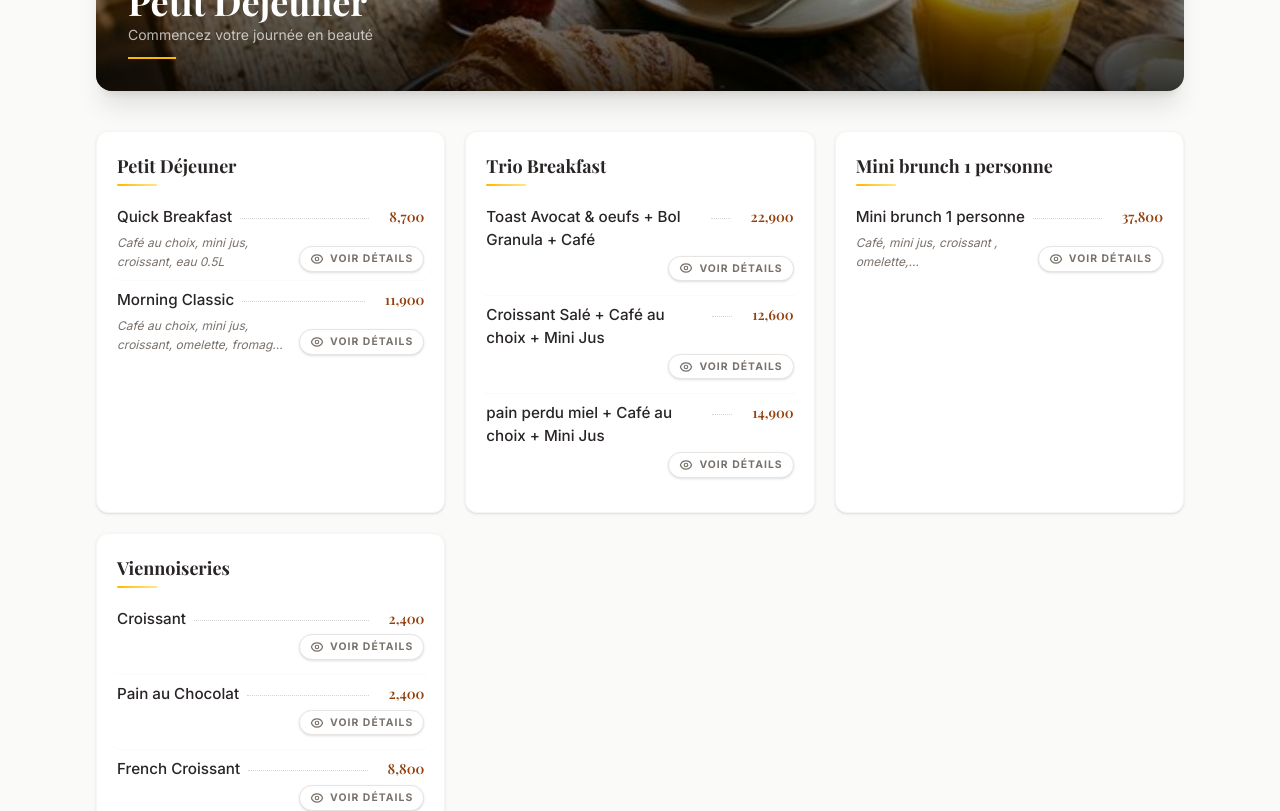
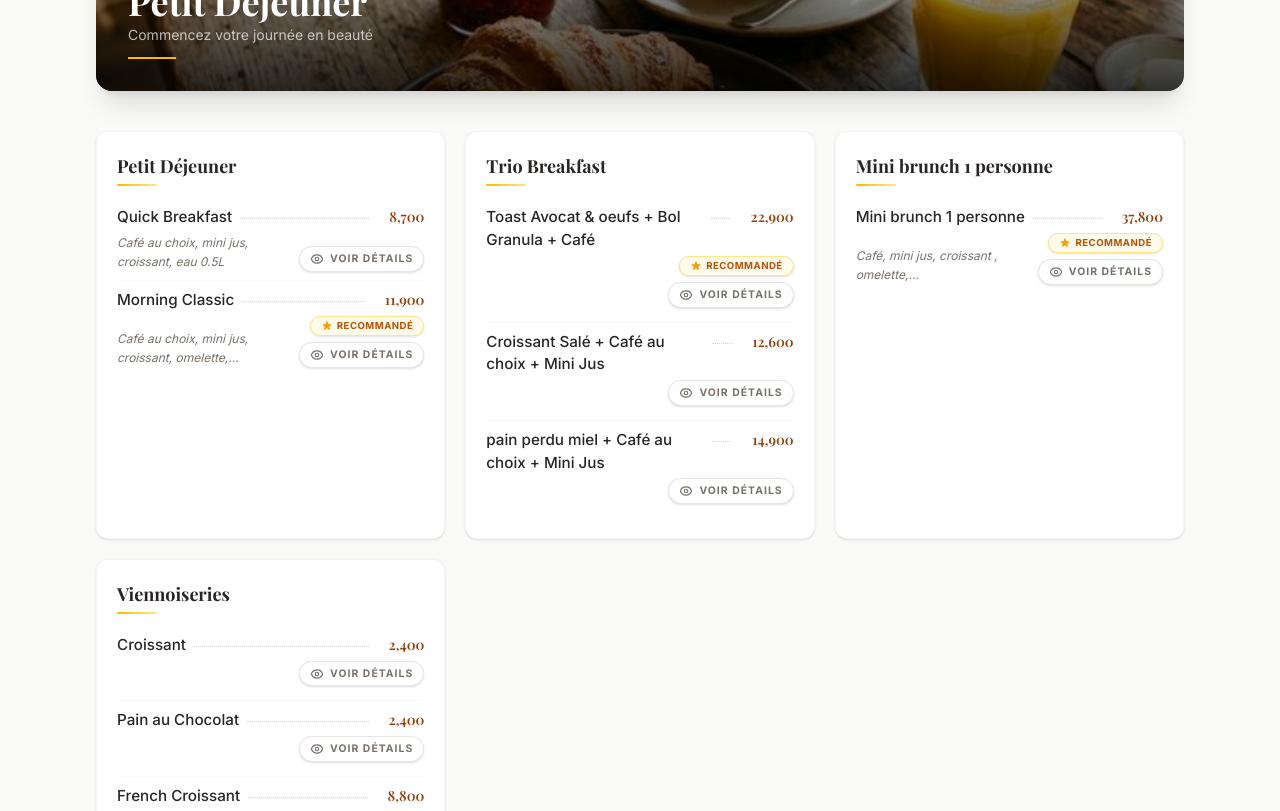
Before and after one commit to aminos14759/cafe, a React (Vite) app: page / in a window 1280 px wide. Shown: the part 1220-2031 px from the top of the page. Built offline with nearby package versions, Linux system fonts and the light colour scheme; a web font is replaced by a local one.

Commit message:
ajout de recommandation

```diff
--- a/src/App.jsx
+++ b/src/App.jsx
@@ -53,13 +53,13 @@ const menuSections = [
         name: "Petit Déjeuner",
         items: [
           { name: "Quick Breakfast", desc: "Café au choix, mini jus, croissant, eau 0.5L", price: "8,700" },
-          { name: "Morning Classic", desc: "Café au choix, mini jus, croissant, omelette, fromage blanc & confiture", price: "11,900" },
+          { name: "Morning Classic", desc: "Café au choix, mini jus, croissant, omelette, fromage blanc & confiture", price: "11,900", popular: true },
         ],
       },
       {
         name: "Trio Breakfast",
         items: [
-          { name: "Toast Avocat & oeufs + Bol Granula + Café", price: "22,900" },
+          { name: "Toast Avocat & oeufs + Bol Granula + Café", price: "22,900", popular: true },
           { name: "Croissant Salé + Café au choix + Mini Jus", price: "12,600" },
           { name: "pain perdu miel + Café au choix + Mini Jus", price: "14,900" },
         ],
@@ -67,7 +67,7 @@ const menuSections = [
       {
         name: "Mini brunch 1 personne ",
         items: [
-          { name: "Mini brunch 1 personne ", desc: "Café, mini jus, croissant , omelette, fromage,charcuterie , tartine oeuf brouillé , tartine roquette tomate ,tartine Au fromage , harrisa,frommage blanc ,barquette, nuggets et boule fromage, crepe sucre, pain perdu miel fruit, bol granola, confiture,miel", price: "37,800" },
+          { name: "Mini brunch 1 personne ", desc: "Café, mini jus, croissant , omelette, fromage,charcuterie , tartine oeuf brouillé , tartine roquette tomate ,tartine Au fromage , harrisa,frommage blanc ,barquette, nuggets et boule fromage, crepe sucre, pain perdu miel fruit, bol granola, confiture,miel", price: "37,800", popular: true },
         ],
       },
       {
@@ -132,7 +132,7 @@ const menuSections = [
       {
         name: "Affogato",
         items: [
-          { name: "Pistache", price: "7,500" },
+          { name: "Pistache", price: "7,500", popular: true },
           { name: "Caramel", price: "7,100" },
           { name: "Tiramisu", price: "7,100" },
           { name: "Vanille", price: "7,100" },
@@ -152,7 +152,7 @@ const menuSections = [
           { name: "Spéculoos", price: "11,900" },
           { name: "Nutella", price: "12,600" },
           { name: "Caramel Spéculoos", price: "13,000" },
-          { name: "Nutella Spéculoos", price: "13,000" },
+          { name: "Nutella Spéculoos", price: "13,000", popular: true },
           { name: "Pistache", price: "12,600" },
         ],
       },
@@ -249,7 +249,7 @@ const menuSections = [
       {
         name: "Sandwiches",
         items: [
-          { name: "Crispy chicken", price: "14,200" },
+          { name: "Crispy chicken", price: "14,200", popular: true },
           { name: "Grillé chicken", price: "13,900" },
           { name: "Tunisien", price: "11,900" },
         ],
@@ -273,14 +273,14 @@ const menuSections = [
         items: [
           { name: "Nutella", price: "14,800" },
           { name: "Brownie Pocket", price: "15,600" },
-          { name: "Bueno Fruits Rouges", price: "16,800" },
+          { name: "Bueno Fruits Rouges", price: "16,800", popular: true },
         ],
       },
       {
         name: "Pancakes",
         items: [
           { name: "Nutella", price: "17,800" },
-          { name: "Pistache", price: "18,900" },
+          { name: "Pistache", price: "18,900", popular: true },
           { name: "Crunchy", price: "15,800" },
           { name: "Beurre de Cacahuète", price: "19,600" },
         ],
@@ -291,7 +291,7 @@ const menuSections = [
           { name: "Caramel Banane", price: "16,400" },
           { name: "Lemon Marshmallow", price: "17,200" },
           { name: "Tiramisu", price: "17,600" },
-          { name: "Pistache Fruits Rouges", price: "18,700" },
+          { name: "Pistache Fruits Rouges", price: "18,700", popular: true },
         ],
       },
       {
@@ -300,7 +300,7 @@ const menuSections = [
           { name: "Cheesecake au Choix", price: "12,500" },
           { name: "Tiramisu Classique", price: "13,800" },
           { name: "Tiramisu au Choix", price: "15,800" },
-          { name: "Saint Sébastien", price: "14,800" },
+          { name: "Saint Sébastien", price: "14,800", popular: true },
           { name: "Fondant Chocolat", price: "10,900" },
         ],
       },
@@ -324,7 +324,7 @@ const menuSections = [
         items: [
           { name: "Thon Fromage", price: "14,600" },
           { name: "Jambon Fromage", price: "13,800" },
-          { name: "Épinard Ricotta", price: "16,800" },
+          { name: "Épinard Ricotta", price: "16,800", popular: true },
           { name: "La Desseada", desc: "Thon & Jambon", price: "17,200" },
         ],
       },
@@ -339,7 +339,7 @@ const menuSections = [
       {
         name: "Healthy Corner",
         items: [
-          { name: "Rice Bowl", desc: "Riz aux fruits secs, salade, escalope grillé, œuf", price: "18,500" },
+          { name: "Rice Bowl", desc: "Riz aux fruits secs, salade, escalope grillé, œuf", price: "18,500", popular: true },
           { name: "Protéine Bowl", desc: "Saumon, avocat, salade, œuf, riz", price: "25,900" },
         ],
       },
@@ -347,7 +347,7 @@ const menuSections = [
         name: "Salades",
         items: [
           { name: "César", price: "16,900" },
-          { name: "Protéine", desc: "Quinoa, haricots rouges, œuf, salade verte", price: "22,400" },
+          { name: "Protéine", desc: "Quinoa, haricots rouges, œuf, salade verte", price: "22,400", popular: true },
           { name: "Healthy Avocado", desc: "Avocat, salade verte, graines de chia, fruits secs", price: "17,800" },
         ],
       },
@@ -355,7 +355,7 @@ const menuSections = [
         name: "Pâtes",
         items: [
           { name: "Putanesca", price: "15,900" },
-          { name: "Florentina", desc: "Blanche / Rosée / Rouge", price: "19,200" },
+          { name: "Florentina", desc: "Blanche / Rosée / Rouge", price: "19,200", popular: true },
           { name: "Pesto alla Genovese", price: "21,800" },
         ],
       },
@@ -392,7 +392,7 @@ function Divider() {
 }
 
 /* ═══════ Menu Item Row ═══════ */
-function MenuItem({ name, desc, price, onClick }) {
+function MenuItem({ name, desc, price, popular, onClick }) {
   return (
     <li className="group relative rounded-xl p-2 -mx-2 transition-all duration-300 hover:bg-amber-50 hover:shadow-sm">
       <button type="button" onClick={onClick} className="w-full cursor-pointer text-left outline-none">
@@ -408,20 +408,30 @@ function MenuItem({ name, desc, price, onClick }) {
           </span>
         </div>
 
-        <div className="mt-1 flex items-end justify-between gap-2">
+        <div className="mt-1 flex items-end justify-between gap-3">
           {desc ? (
             <p className="text-xs leading-relaxed text-stone-500 italic flex-1 pr-2 line-clamp-2">{desc}</p>
           ) : (
             <div className="flex-1"></div>
           )}
 
-          <div className="shrink-0 flex items-center gap-1.5 rounded-full border border-stone-200 bg-white px-2.5 py-1 text-[0.65rem] font-bold uppercase tracking-widest text-stone-500 shadow-sm transition-all duration-300 group-hover:border-amber-300 group-hover:bg-amber-100 group-hover:text-amber-700">
+          <div className="shrink-0 flex flex-col items-end gap-1.5">
+            {popular && (
+              <span className="inline-flex items-center gap-1 rounded-full border border-amber-200 bg-amber-50 px-2.5 py-0.5 text-[0.6rem] font-bold uppercase tracking-wider text-amber-700 shadow-sm transition-transform duration-300 group-hover:scale-105">
+                <svg className="h-3 w-3 text-amber-500" fill="currentColor" viewBox="0 0 20 20">
+                  <path d="M9.049 2.927c.3-.921 1.603-.921 1.902 0l1.07 3.292a1 1 0 00.95.69h3.462c.969 0 1.371 1.24.588 1.81l-2.8 2.034a1 1 0 00-.364 1.118l1.07 3.292c.3.921-.755 1.688-1.54 1.118l-2.8-2.034a1 1 0 00-1.175 0l-2.8 2.034c-.784.57-1.838-.197-1.539-1.118l1.07-3.292a1 1 0 00-.364-1.118L2.98 8.72c-.783-.57-.38-1.81.588-1.81h3.461a1 1 0 00.951-.69l1.07-3.292z" />
+                </svg>
+                Recommandé
+              </span>
+            )}
+            <div className="flex items-center gap-1.5 rounded-full border border-stone-200 bg-white px-2.5 py-1 text-[0.65rem] font-bold uppercase tracking-widest text-stone-500 shadow-sm transition-all duration-300 group-hover:border-amber-300 group-hover:bg-amber-100 group-hover:text-amber-700">
               <svg className="h-3.5 w-3.5" fill="none" viewBox="0 0 24 24" stroke="currentColor">
                 <path strokeLinecap="round" strokeLinejoin="round" strokeWidth="2" d="M15 12a3 3 0 11-6 0 3 3 0 016 0z" />
                 <path strokeLinecap="round" strokeLinejoin="round" strokeWidth="2" d="M2.458 12C3.732 7.943 7.523 5 12 5c4.478 0 8.268 2.943 9.542 7-1.274 4.057-5.064 7-9.542 7-4.477 0-8.268-2.943-9.542-7z" />
               </svg>
               <span className="hidden sm:inline-block">Voir détails</span>
               <span className="sm:hidden">Détails</span>
+            </div>
           </div>
         </div>
       </button>
```
Lines whose indentation alone changed are shown as unchanged.
